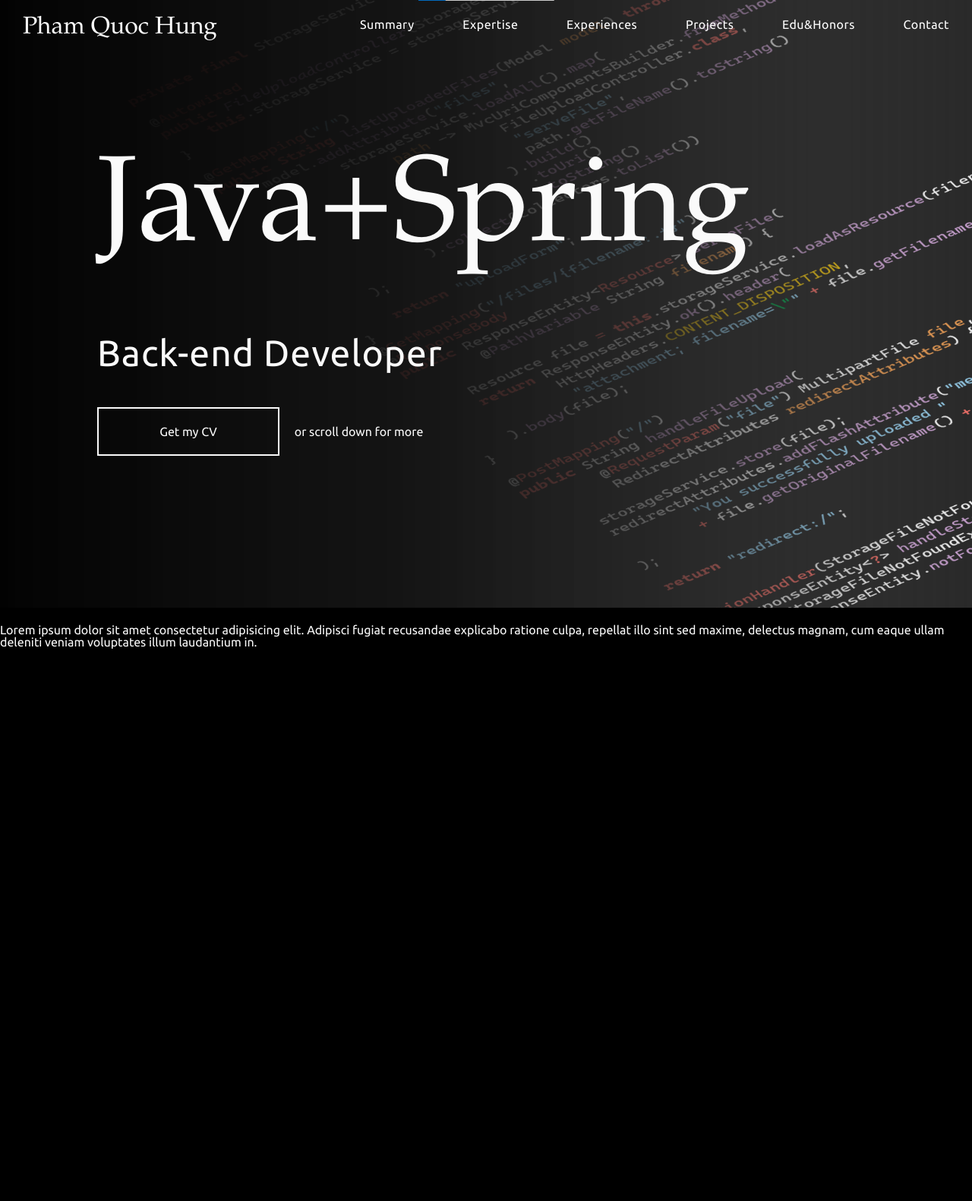
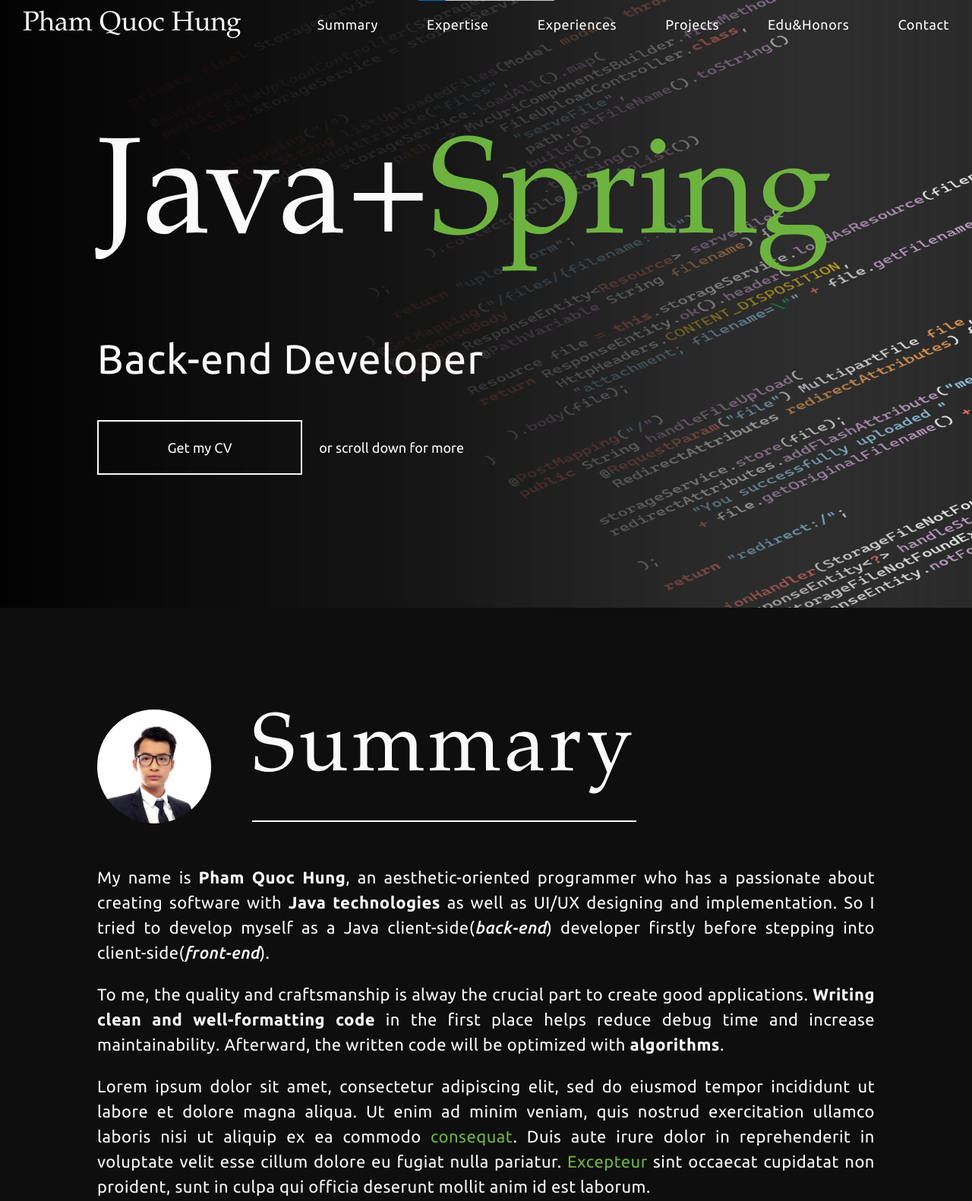
Before and after one commit to tori4582/tori4582.github.io, a plain HTML site: page index.html in a window 1280 px wide. Shown: the whole page at 76% size. Before the commit the page ends 854 px from the top, so only its background shows below. Drawn offline with Linux system fonts and the light colour scheme; a web font is replaced by a local one.

Commit message:
Restructured CSS Styles and complete 'Summary' Section

```diff
--- a/index.html
+++ b/index.html
@@ -1,5 +1,6 @@
 <!DOCTYPE html>
 <html lang="en">
+
 <head>
     <meta charset="UTF-8">
     <meta http-equiv="X-UA-Compatible" content="IE=edge">
@@ -9,11 +10,12 @@
     <link rel="stylesheet" href="./styles/styles.css">
     <title>Document</title>
 </head>
+
 <body>
     <header>
         <div class="hero-area">
             <div class="hero-area__menubar">
-                <div class="menubar__logo header">
+                <div class="menubar__logo">
                     <h1>Pham Quoc Hung</h1>
                 </div>
                 <div class="menubar__indexes">
@@ -42,7 +44,8 @@
             </div>
             <div class="hero-area__content">
                 <div class="content__titlebox">
-                    <h1 class="title header light">Java+Spring</h1>
+                    <h1 class="title header light">Java+</h1>
+                    <h1 class="title header light alter">Spring</h1>
                 </div>
                 <div class="content__travesal">
                     <p class="semi-title light double-spaced">Back-end Developer</p>
@@ -56,43 +59,64 @@
         </div>
     </header>
 
-    <section id="introduction" class="introduction">
-        <div class="introduction__content">
-            <div class="content__title">
-                <h1></h1>
+    <section id="introduction">
+        <div class="section__container">
+            <div class="content__northside">
+                <img class="image-avatar" src="./images/avt.jpg" alt="Avatar" width="150px" height="150px">
+                <div class="content__title">
+                    <h1 class="header header-spaced">Summary</h1>
+                </div>
             </div>
             <div class="content__text">
                 <p>
-                    Lorem ipsum dolor sit amet consectetur adipisicing elit. Adipisci fugiat recusandae explicabo ratione culpa, repellat illo sint sed maxime, delectus magnam, cum eaque ullam deleniti veniam voluptates illum laudantium in.
+                    My name is <strong>Pham Quoc Hung</strong>, an aesthetic-oriented programmer who has a passionate about creating software with <strong>Java technologies</strong> as well as UI/UX designing and implementation. So I tried to develop
+                    myself as a Java client-side(<em>back-end</em>) developer firstly before stepping into client-side(<em>front-end</em>).
+                </p>
+                <p>
+                    To me, the quality and craftsmanship is alway the crucial part to create good applications. <strong>Writing clean and well-formatting code</strong> in the first place helps reduce debug time and increase maintainability. Afterward,
+                    the written code will be optimized with <strong>algorithms</strong>.
+                </p>
+                <p>
+                    Lorem ipsum dolor sit amet, consectetur adipiscing elit, sed do eiusmod tempor incididunt ut labore et dolore magna aliqua. Ut enim ad minim veniam, quis nostrud exercitation ullamco laboris nisi ut aliquip ex ea commodo <a>consequat</a>.
+                    Duis aute irure dolor in reprehenderit in voluptate velit esse cillum dolore eu fugiat nulla pariatur. <a>Excepteur</a> sint occaecat cupidatat non proident, sunt in culpa qui officia deserunt mollit anim id est laborum.
                 </p>
             </div>
         </div>
     </section>
 
     <section id="expertise" class="expertise">
-        <div class="expertise__content">
+        <div class="section__container">
 
         </div>
     </section>
 
     <section id="experiences" class="experiences">
+        <div class="section__container">
 
+        </div>
     </section>
 
     <section id="projects" class="projects">
+        <div class="section__container">
 
+        </div>
     </section>
 
     <section id="honors" class="honors">
+        <div class="section__container">
 
+        </div>
     </section>
 
     <section id="contact" class="contact">
+        <div class="section__container">
 
+        </div>
     </section>
 
     <footer class="footer">
 
     </footer>
 </body>
+
 </html>
--- a/styles/animation.css
+++ b/styles/animation.css
@@ -1,16 +1,22 @@
 @import url("./globalvars.css");
-:root {}
 
-@keyframes button-light-hover {}
+/* Animation prototypes */
+
+:root {
+    --element-none: all 0s ease-out;
+    --element-regular: all 0.5s ease-in-out;
+    --element-hover: all 0.2s ease-out;
+    --element-pressed: scale(0.8, 0.8);
+}
 
 button.pressable {
     display: block;
-    transition: all 0.5s ease-in;
+    transition: var(--element-regular);
     position: relative;
 }
 
 button.pressable:hover {
-    transition: all 0.2s ease-out;
+    transition: var(--element-hover);
 }
 
 button.pressable:active {
--- a/styles/fonts.css
+++ b/styles/fonts.css
@@ -7,6 +7,12 @@
     font-family: Ubuntu;
     src: url("../fonts/ubuntu/Ubuntu-MediumItalic.ttf");
     font-style: italic;
+}
+
+@font-face {
+    font-family: Ubuntu;
+    src: url("../fonts/ubuntu/Ubuntu-Bold.ttf");
+    font-weight: bold;
 }
 
 @font-face {
@@ -22,26 +28,77 @@
     font-style: italic;
 }
 
+:root {
+    --size-title: 10rem;
+    --size-semi-title: 3rem;
+    --size-header: 6rem;
+    --size-semi-header: 3rem;
+    --size-text-content: 22px;
+    --size-text-regular: 18px;
+    --text-space-regular: 0.5px;
+    --text-space-doubled: 1px;
+    --text-space-wide: 5px;
+}
+
+
+/* Common text elements */
+
+h1 {
+    font-family: Garamond;
+    font-weight: 300;
+}
+
+em {
+    font-style: italic;
+}
+
+
+/* Functional text sizes */
+
 .header {
-    font-family: Garamond;
+    font-size: var(--size-header);
 }
+
+.title {
+    font-size: var(--size-title);
+}
+
+.semi-title {
+    font-size: var(--size-semi-title);
+}
+
+.content__text p {
+    font-size: var(--size-text-content);
+}
+
+
+/* Text weights  */
 
 .light {
     font-weight: 100;
 }
 
-.title {
-    font-size: 10rem;
-}
 
-.semi-title {
-    font-size: 3em;
-}
+/* Text spacing for decoration  */
 
 .spaced {
-    letter-spacing: 0.5px;
+    letter-spacing: var(--text-space-regular);
 }
 
 .double-spaced {
-    letter-spacing: 1px;
+    letter-spacing: var(--text-space-doubled);
 }
+
+.header-spaced {
+    letter-spacing: var(--text-space-wide);
+}
+
+.content__text p {
+    line-height: 1.5em;
+    letter-spacing: var(--text-space-regular);
+    text-align: justify;
+}
+
+.content__text p:not(:last-child) {
+    padding-bottom: 1em;
+}
--- a/styles/globalvars.css
+++ b/styles/globalvars.css
@@ -1,15 +1,134 @@
+@import url("./fonts.css");
+@import url("./animation.css");
 :root {
     --background-light: rgb(250, 250, 250);
-    --background-dark: rgb(0, 0, 0);
+    --background-dark: rgb(14, 14, 14);
     --background-dimmed: rgb(38, 38, 38);
     --foreground-title: rgb(250, 250, 250);
     --foreground-content: rgb(250, 250, 250);
-    --foreground-title-light: rgb();
-    --foreground-content-light: rgb(0, 0, 0);
-
+    --color-alternative: rgb(109, 179, 63);
+    --foreground-title-dark: rgb();
+    --foreground-content-dark: #000;
     --border-thickness: 2px solid;
-
     --button-width-fit: auto;
     --button-width-regular: 15em;
     --button-width-wide: 25em;
 }
+
+
+/* Common elements */
+
+html {
+    margin: 0;
+    padding: 0;
+    width: 100%;
+    height: 100%;
+    font-family: Ubuntu;
+    font-size: var(--size-text-regular);
+}
+
+body {
+    margin: 0;
+    padding: 0;
+    background-color: var(--background-dark);
+    color: var(--foreground-content);
+    overflow: overlay;
+}
+
+a {
+    text-decoration: none;
+    color: var(--color-alternative);
+    cursor: pointer;
+}
+
+a:hover {
+    text-decoration: underline;
+}
+
+button {
+    padding: 1em;
+    height: 4em;
+    background-color: transparent;
+    cursor: pointer;
+}
+
+button.primary {
+    border: var(--color-alternative);
+    color: var(--color-alternative);
+}
+
+button.light:hover {
+    background-color: var(--color-alternative);
+    color: var(--foreground-content);
+    font-weight: 1000;
+}
+
+button.light {
+    border: var(--border-thickness);
+    color: var(--foreground-content);
+}
+
+button.light:hover {
+    background-color: var(--background-light);
+    color: var(--foreground-content-dark);
+    font-weight: 1000;
+}
+
+button.pressable {
+    display: block;
+    transition: var(--element-regular);
+    position: relative;
+}
+
+button.pressable:hover {
+    transition: var(--element-hover);
+}
+
+button.pressable:active {
+    transform: scale(0.8, 0.8);
+}
+
+section {
+    margin: 0;
+    padding: 0;
+}
+
+
+/* Scrollbar customizations */
+
+::-webkit-scrollbar {
+    width: 7px;
+    background: transparent;
+}
+
+::-webkit-scrollbar-track {
+    background: transparent;
+}
+
+::-webkit-scrollbar-thumb {
+    background-color: var(--background-dimmed);
+    border-radius: 10px;
+    opacity: 0;
+    transition: all 0.25s ease-out;
+}
+
+::-webkit-scrollbar-thumb:hover {
+    background-color: var(--background-light);
+    opacity: 1;
+    transition: all 0.25s ease-in;
+}
+
+
+/* Selection */
+
+::selection {
+    background: var(--color-alternative);
+    color: var(--foreground-content-dark);
+}
+
+
+/* Common styles */
+
+.alter {
+    color: var(--color-alternative);
+}
--- a/styles/styles.css
+++ b/styles/styles.css
@@ -1,42 +1,6 @@
 @import url("./globalvars.css");
 @import url("./fonts.css");
 @import url("./animation.css");
-
-/* Common elements */
-
-html {
-    margin: 0;
-    padding: 0;
-    width: 100%;
-    height: 100%;
-    font-family: Ubuntu;
-    font-size: 20;
-}
-
-body {
-    margin: 0;
-    padding: 0;
-    background-color: var(--background-dark);
-    color: var(--foreground-content);
-}
-
-button {
-    padding: 1em;
-    height: 4em;
-    background-color: transparent;
-    cursor: pointer
-}
-
-button.light {
-    border: var(--border-thickness);
-    color: var(--foreground-content);
-}
-
-button.light:hover {
-    background-color: var(--background-light);
-    color: var(--foreground-content-light);
-}
-
 
 /* The Hero Section */
 
@@ -55,17 +19,18 @@ button.light:hover {
     margin: 0;
     width: 100%;
     height: 8vh;
-    position: sticky;
+    position: fixed;
     z-index: 1;
     top: 0;
-    background-color: transparent;
-    justify-content: center;
-    align-items: center;
 }
 
 .menubar__logo {
     float: left;
-    display: block;
+    height: 100%;
+    padding: 0;
+    display: flex;
+    align-items: center;
+    justify-content: center;
 }
 
 .menubar__indexes {
@@ -82,11 +47,14 @@ button.light:hover {
 .indexes__item {
     height: 100%;
     display: inline-flex;
+    transition: var(--element-regular);
 }
 
 .indexes__item:hover {
     border-bottom: var(--border-thickness);
-    border-bottom-color: white;
+    border-bottom-color: var(--color-alternative);
+    color: var(--color-alternative);
+    transition: var(--element-hover);
 }
 
 .indexes__item a {
@@ -97,7 +65,7 @@ button.light:hover {
     text-decoration: none;
     justify-content: center;
     align-items: center;
-    color: white;
+    color: var(--foreground-light);
 }
 
 .menubar__logo {
@@ -150,3 +118,39 @@ button.light:hover {
 .travesal__container span {
     margin: 1em;
 }
+
+
+/* Sections definitions */
+
+.section__container {
+    padding-left: 10vw;
+    padding-right: 10vw;
+    padding-top: 10vh;
+    padding-bottom: 10vh;
+}
+
+.content__northside {
+    display: flex;
+    align-content: center;
+    align-items: center;
+    justify-content: flex-start;
+}
+
+.content__title {
+    width: fit-content;
+    padding-bottom: 2em;
+    border-bottom: var(--border-thickness);
+    display: flex;
+}
+
+.content__title h1 {
+    margin: 0;
+    padding: 0;
+}
+
+.image-avatar {
+    margin: 3rem;
+    margin-left: 0;
+    display: inline-block;
+    border-radius: 100%;
+}
```
Also changed, not shown: images/avt.jpg (added).
